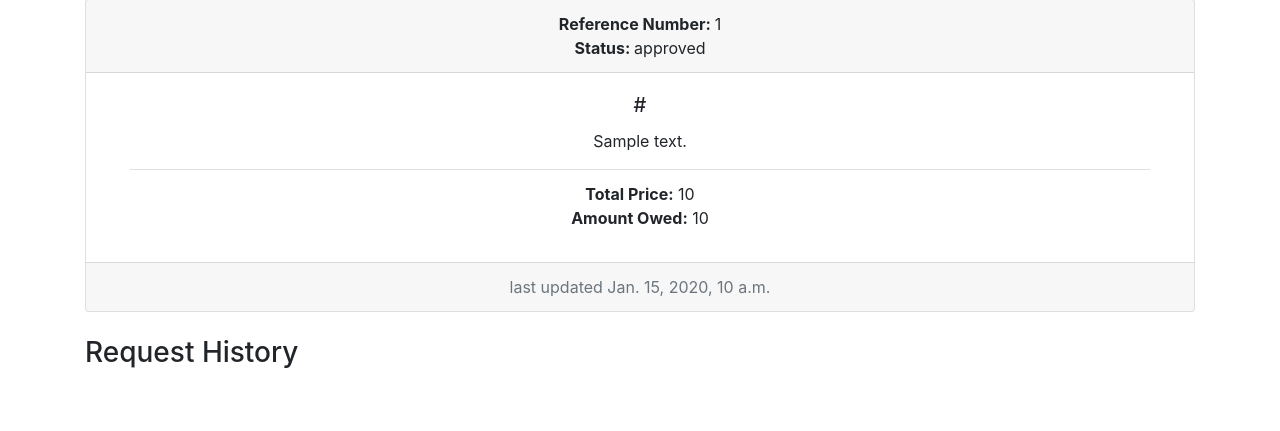
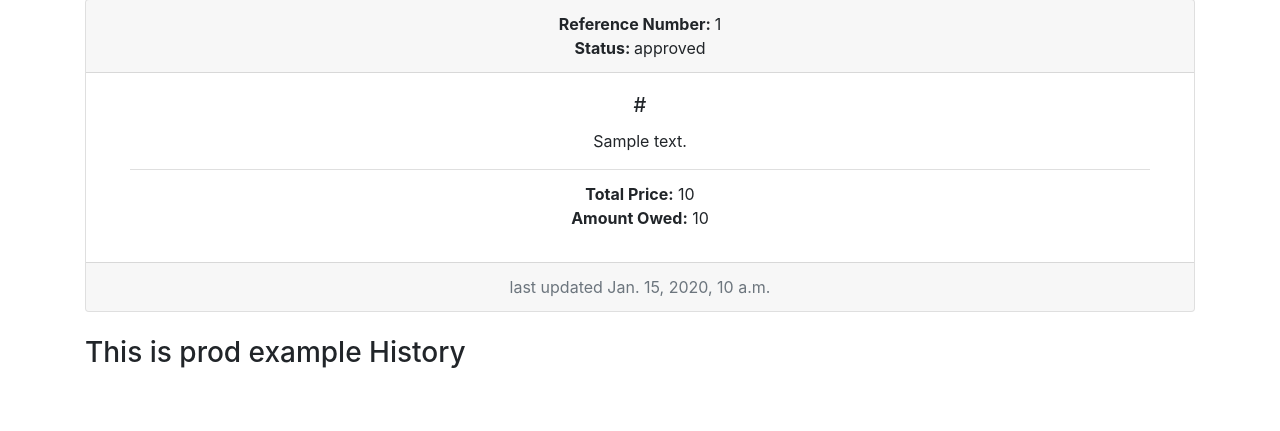
Before and after one commit to kamakinto/layawayDemo_project, a Django app: template item_requests/templates/request/detail.html in a window 1280 px wide. Shown: the part 83-514 px from the top of the page. Run offline with Django 3.2, Linux system fonts and the light colour scheme; the template is opened without the code that fills it: most values are stand-ins (such as "Sample title", 1, 10 or a date in 2020); some libraries are stand-ins or nearby versions.

Commit message:
testing prod branch
testing prod

```diff
--- a/item_requests/templates/request/detail.html
+++ b/item_requests/templates/request/detail.html
@@ -47,7 +47,7 @@
                                                          </div>
         </div>
 <br />
-<h3> Request History</h3>
+<h3> This is prod example  History</h3>
 
 
 
```
